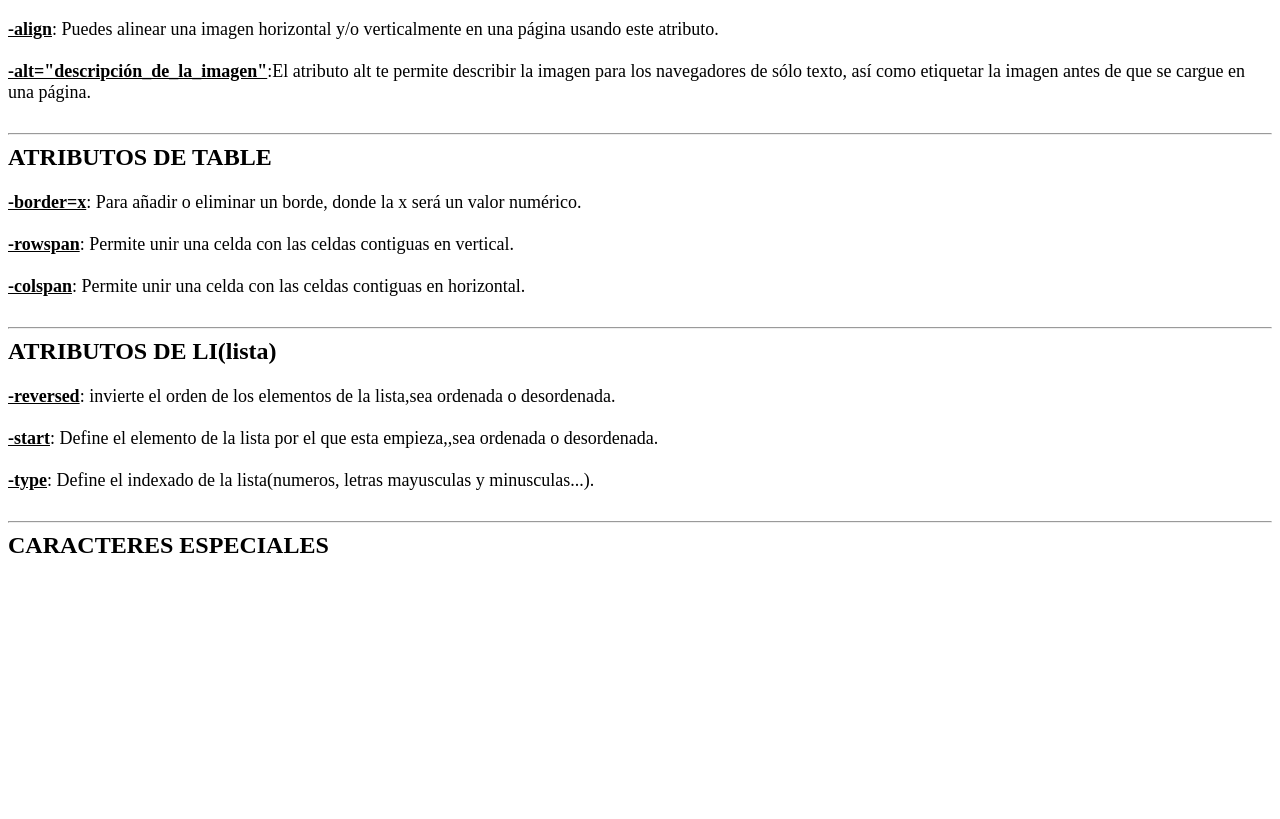
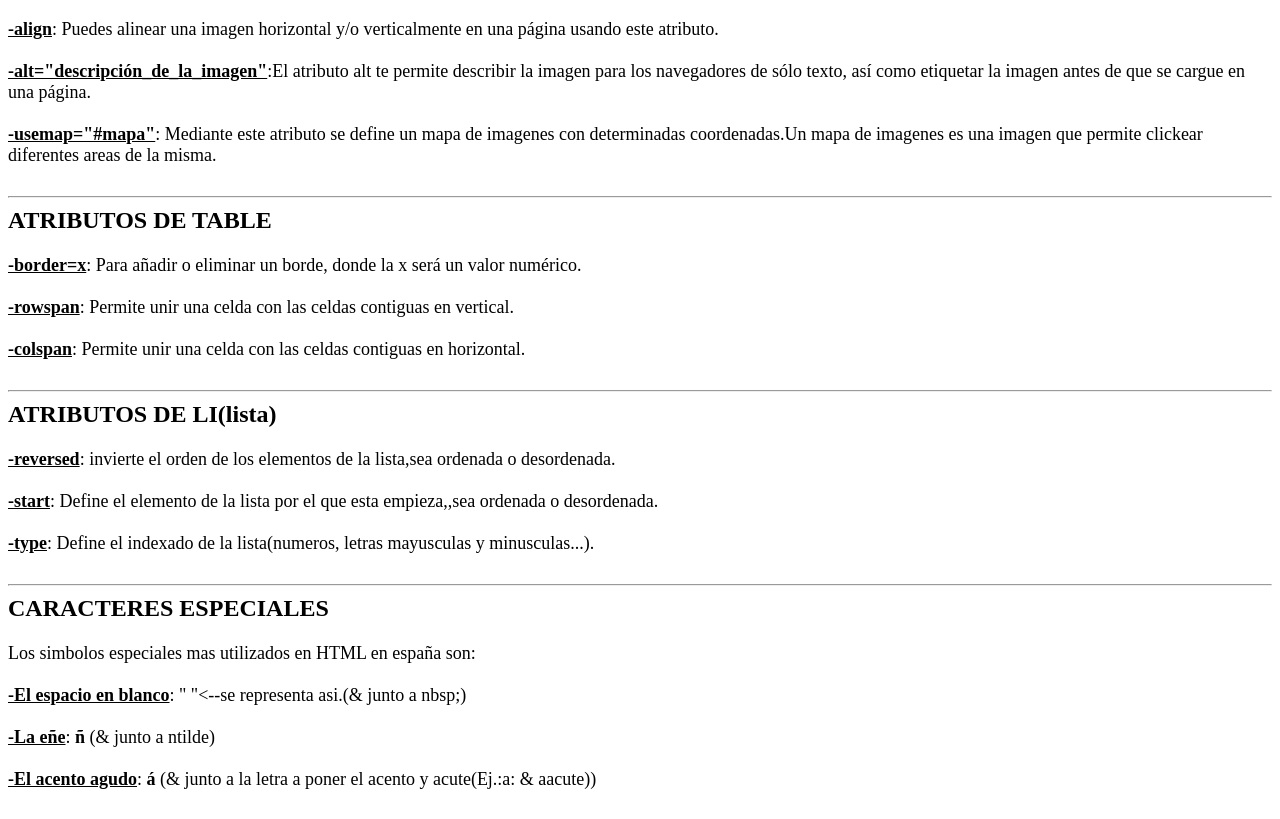
Before and after one commit to AlejandroBD/Marcas-1-, a plain HTML site: page Manual HTML/Manual HTML.html in a window 1280 px wide. Shown: the part 3364-4183 px from the top of the page. Before the commit the page ends 3952 px from the top, so only its background shows below. Drawn offline with Linux system fonts and the light colour scheme.

Commit message:
Tercer Cambio

```diff
--- a/Manual HTML/Manual HTML.html
+++ b/Manual HTML/Manual HTML.html
@@ -112,6 +112,7 @@ Son elementos utilizados para poner enfasis de diferente maneras en diferentes p
  <b><u>-border=x</u></b>: Para añadir o eliminar un borde, donde la x será un valor numérico.<br><br>
  <b><u>-align</u></b>: Puedes alinear una imagen horizontal y/o verticalmente en una página usando este atributo.<br><br>
  <b><u>-alt="descripción_de_la_imagen"</u></b>:El atributo alt te permite describir la imagen para los navegadores de sólo texto, así como etiquetar la imagen antes de que se cargue en una página. <br><br>
+  <b><u>-usemap="#mapa"</u></b>: Mediante este atributo se define un mapa de imagenes con determinadas coordenadas.Un mapa de imagenes es una imagen que permite clickear diferentes areas de la misma.<br><br>
 <hr>
 <font size=5><b>ATRIBUTOS DE TABLE</b></font><br><br>
 <b><u>-border=x</u></b>: Para añadir o eliminar un borde, donde la x será un valor numérico.<br><br>
@@ -124,9 +125,12 @@ Son elementos utilizados para poner enfasis de diferente maneras en diferentes p
 <b><u>-type</u></b>: Define el indexado de la lista(numeros, letras mayusculas y minusculas...).<br><br>
 <hr>
 <font size=5><b>CARACTERES ESPECIALES</b></font><br><br>
-
-
-  </font>
+Los simbolos especiales mas utilizados en HTML en españa son:
+<br><br>
+<b><u>-El espacio en blanco</u></b>: "&nbsp;"<--se representa asi.(& junto a nbsp;)<br><br>
+<b><u>-La eñe</u></b>: <b>&ntilde;</b> (& junto a ntilde)<br><br>
+<b><u>-El acento agudo</u></b>: <b>&aacute;</b> (& junto a la letra a poner el acento y acute(Ej.:a: & aacute))<br><br>
+</font>
 		</body>
 
  </html>
```
